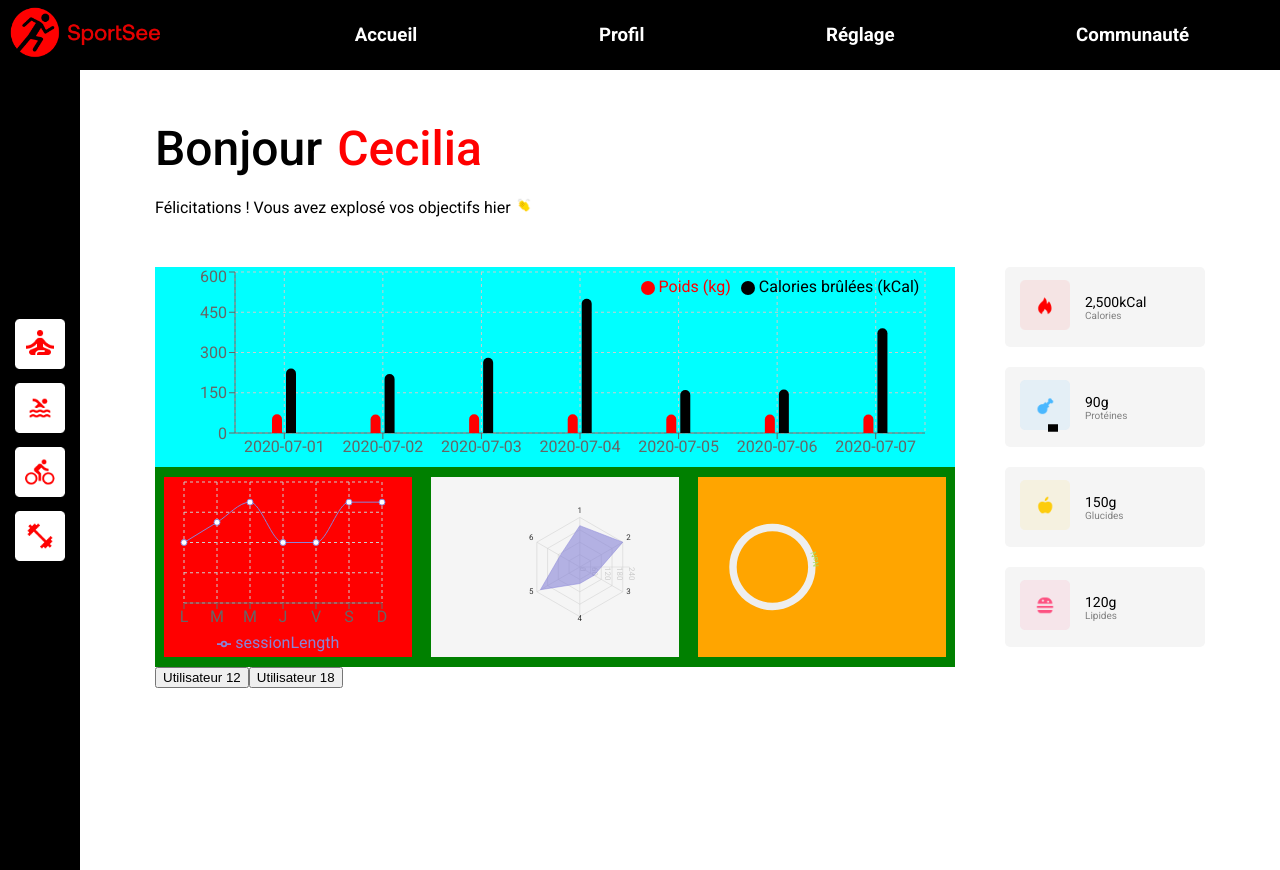
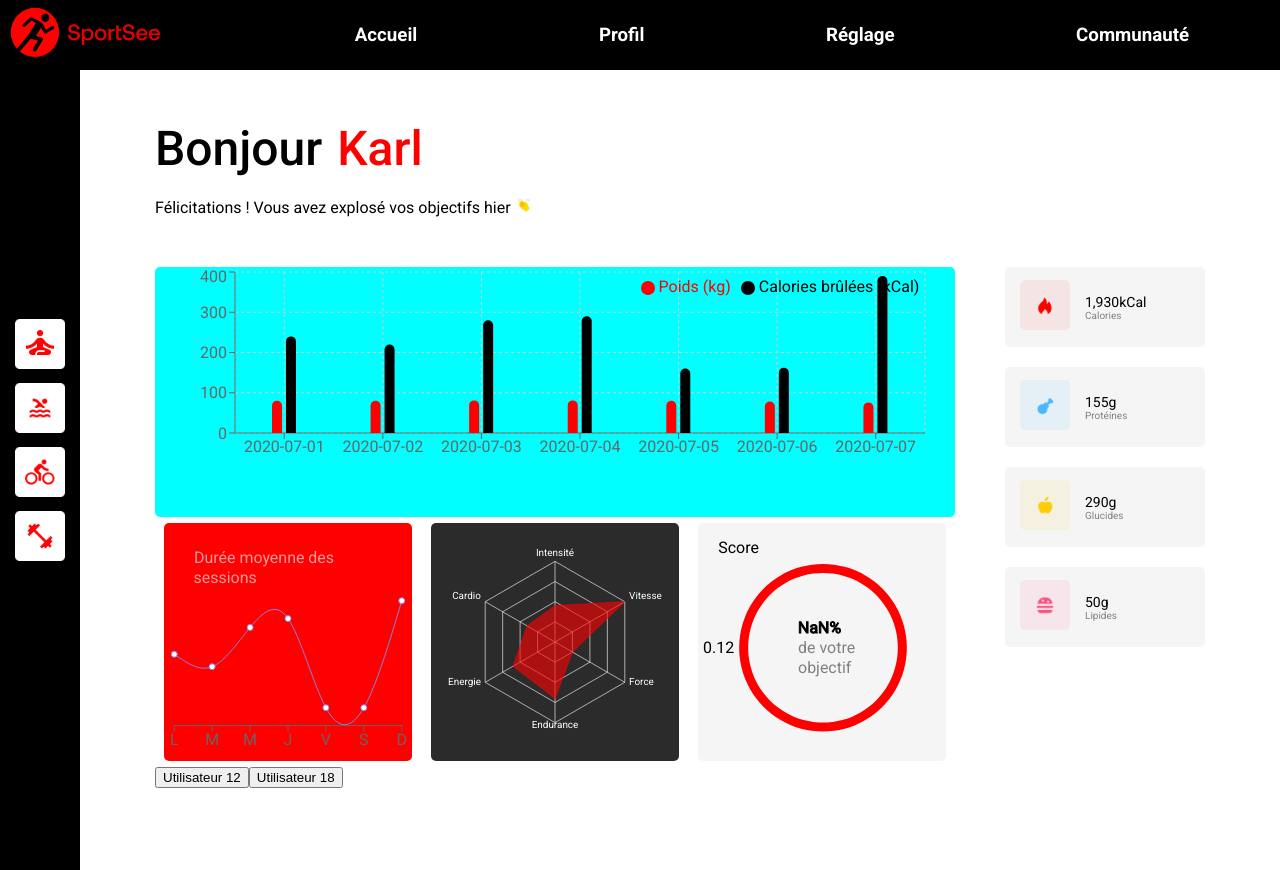
Before and after one commit to Enkiduduh/Projet-12-OpenClassrooms, a React (Create React App) app: page / in a window 1280 px wide. Built offline with nearby package versions, Linux system fonts and the light colour scheme; a small style sheet from the web is missing.

Commit message:
maj graphics

```diff
--- a/src/components/Dashboard.js
+++ b/src/components/Dashboard.js
@@ -26,7 +26,7 @@ import { UserPerformance, UserAverageSessions } from "./Modelisation";
 
 function Dashboard() {
   const [userData2, setUserData2] = useState(null);
-  const [selectedUserId, setSelectedUserId] = useState(18); // UserId initial sélectionné
+  const [selectedUserId, setSelectedUserId] = useState(12); // UserId initial sélectionné
 
   useEffect(() => {
     const fetchData = async () => {
@@ -100,6 +100,7 @@ function Dashboard() {
               <div className="upper-graphics">
                 <div className="activity-daily">
                   {userData2 && (
+                    <ResponsiveContainer width={800} height={220}>
                       <BarChart
                         width={800}
                         height={220}
@@ -142,6 +143,7 @@ function Dashboard() {
                           radius={[10, 10, 0, 0]}
                         />
                       </BarChart>
+                    </ResponsiveContainer>
                   )}
                 </div>
               </div>
@@ -152,29 +154,49 @@ function Dashboard() {
                       <ResponsiveContainer width="100%" height="100%">
                         <LineChart
                           width={700}
-                          height={200}
+                          height={100}
                           data={
                             userData2.user_average_sessions.find(
                               (user) => user.userId === selectedUserId
                             ).sessions
                           }
                           margin={{
-                            top: 5,
-                            right: 30,
-                            left: 20,
+                            top: 60,
+                            right: 10,
+                            left: 10,
                             bottom: 5,
                           }}
                         >
-                          <CartesianGrid strokeDasharray="3 3" />
                           <XAxis dataKey="day" />
-                          <Tooltip />
+                          <YAxis dataKey='sessionLength' hide={true} domain={['dataMin-10', 'dataMax+10']} />
+
+                          <Tooltip formatter={(value) => `${value} min`} />
                           <Legend />
                           <Line
-                            type="monotone"
+                            type="natural"
                             dataKey="sessionLength"
                             stroke="#8884d8"
                             activeDot={{ r: 8 }}
+                            legendType="none"
                           />
+                          <text
+                            x={100}
+                            y={40}
+                            textAnchor="middle"
+                            fill="white"
+                            fillOpacity={0.6}
+                          >
+                            Durée moyenne des
+                          </text>
+                          <text
+                            x={61}
+                            y={60}
+                            textAnchor="middle"
+                            fill="white"
+                            fillOpacity={0.6}
+                          >
+                            sessions
+                          </text>
                         </LineChart>
                       </ResponsiveContainer>
                     )}
@@ -182,11 +204,12 @@ function Dashboard() {
                 </div>
 
                 <div className="radar-stat">
-                  {userData2 &&  (
+                  {userData2 && (
+                    <ResponsiveContainer width={400} height={200}>
                       <RadarChart
-                      cx={300}
-                      cy={250}
-                      outerRadius={100}
+                        cx={200}
+                        cy={100}
+                        outerRadius={130}
                         width={500}
                         height={500}
                         data={
@@ -199,18 +222,18 @@ function Dashboard() {
                           (user) => user.userId === selectedUserId
                         ) ? (
                           <>
-                          <PolarGrid />
+                            <PolarGrid stroke="white" gridType="polygon" />
                             <PolarAngleAxis
                               dataKey="kind"
-                            tick={{ fill: "#333" }}
+                              tick={{ fill: "white" }}
                             />
-                          <PolarRadiusAxis />
+                            <PolarRadiusAxis axisLine={false} tick={false} />
                             <Radar
-                            name="Mike"
                               dataKey="value"
-                            stroke="#8884d8"
-                            fill="#8884d8"
+                              stroke="red"
+                              fill="red"
                               fillOpacity={0.6}
+                              legendType="none"
                             />
                           </>
                         ) : (
@@ -219,44 +242,52 @@ function Dashboard() {
                           </text>
                         )}
                       </RadarChart>
+                    </ResponsiveContainer>
                   )}
                 </div>
 
                 <div className="radial-chart">
                   <>
                     {userData2 && (
-                      // <ResponsiveContainer width="100%" height="100%">
+                      <ResponsiveContainer width="100%" height="100%">
                         <RadialBarChart
                           width={500}
                           height={300}
-                        cx={150}
-                        cy={150}
-                        innerRadius={80}
-                        outerRadius={150}
+                          cx={125}
+                          cy={125}
+                          innerRadius={90}
+                          outerRadius={80}
                           barSize={15}
                           data={[
                             userData2.user_main_data.find(
                               (user) => user.id === selectedUserId
                             ),
                           ]} // Fournir uniquement les données pertinentes
+                          fill="white"
                         >
                           <RadialBar
                             minAngle={15}
-                          label={{ position: "insideStart", fill: "#a4de6c" }}
+                            fill="red"
+                            label={{ position: "outside", fill: "black" }}
                             background
                             clockWise
-                          dataKey={(entry) => entry.todayScore * 100}
+                            dataKey="todayScore"
                           />
-                        <Legend
-                          iconSize={10}
-                          width={220}
-                          height={140}
-                          layout="vertical"
-                          verticalAlign="middle"
-                          wrapperStyle={style}
-                        />
+
+                          <text x={20} y={30} fill="black">
+                            Score
+                          </text>
+                          <text x={100} y={110} fill="black" stroke="black">
+                            {userData2.todayScore * 100}%
+                          </text>
+                          <text x={100} y={130} fill="grey">
+                            de votre
+                          </text>
+                          <text x={100} y={150} fill="grey">
+                            objectif
+                          </text>
                         </RadialBarChart>
-                      //  <ResponsiveContainer/>
+                      </ResponsiveContainer>
                     )}
                   </>
                 </div>
--- a/src/styles/_app.scss
+++ b/src/styles/_app.scss
@@ -18,51 +18,62 @@ body {
         display: flex;
         justify-content: space-around;
         .main-page-graphics {
-          background: grey;
           width: 800px;
-          height: 400px;
+          height: 500px;
           margin-right: 50px;
           border-radius: 5px;
           .upper-graphics {
             background-color: aqua;
             height: 50%;
+            border-radius: 5px;
+            margin: 0 auto;
+            .activity-daily {
+              display: flex;
+              justify-content: space-around;
+              align-items: center;
+            }
           }
           .lower-graphics {
-            background-color: green;
             height: 50%;
             display: flex;
             justify-content: space-around;
             align-items: center;
             .average-session {
               background-color: red;
-              height: 90%;
+              height: 95%;
               width: 31%;
-              display : flex;
+              display: flex;
               justify-content: center;
               align-items: center;
+              border-radius: 5px;
             }
             .radar-stat {
-              background-color: whitesmoke;
-              height: 90%;
+              background-color: rgb(44, 43, 43);
+              height: 95%;
               width: 31%;
-              display : flex;
+              display: flex;
               justify-content: center;
               align-items: center;
+              border-radius: 5px;
             }
+
+
             .radial-chart {
-              background-color: orange;
-              height: 90%;
+              background-color: whitesmoke;
+              height: 95%;
               width: 31%;
-              display : flex;
+              display: flex;
               justify-content: center;
               align-items: center;
+              border-radius: 5px;
             }
           }
         }
         .main-page-values {
-          color:blue;
+          color: blue;
         }
       }
     }
   }
+
 }
--- a/src/styles/index.css
+++ b/src/styles/index.css
@@ -116,18 +116,23 @@ body {
   justify-content: space-around;
 }
 .App .main-page .main-page-container .main-page-infos .main-page-graphics {
-  background: grey;
   width: 800px;
-  height: 400px;
+  height: 500px;
   margin-right: 50px;
   border-radius: 5px;
 }
 .App .main-page .main-page-container .main-page-infos .main-page-graphics .upper-graphics {
   background-color: aqua;
   height: 50%;
+  border-radius: 5px;
+  margin: 0 auto;
+}
+.App .main-page .main-page-container .main-page-infos .main-page-graphics .upper-graphics .activity-daily {
+  display: flex;
+  justify-content: space-around;
+  align-items: center;
 }
 .App .main-page .main-page-container .main-page-infos .main-page-graphics .lower-graphics {
-  background-color: green;
   height: 50%;
   display: flex;
   justify-content: space-around;
@@ -135,27 +140,30 @@ body {
 }
 .App .main-page .main-page-container .main-page-infos .main-page-graphics .lower-graphics .average-session {
   background-color: red;
-  height: 90%;
+  height: 95%;
   width: 31%;
   display: flex;
   justify-content: center;
   align-items: center;
+  border-radius: 5px;
 }
 .App .main-page .main-page-container .main-page-infos .main-page-graphics .lower-graphics .radar-stat {
-  background-color: whitesmoke;
-  height: 90%;
+  background-color: rgb(44, 43, 43);
+  height: 95%;
   width: 31%;
   display: flex;
   justify-content: center;
   align-items: center;
+  border-radius: 5px;
 }
 .App .main-page .main-page-container .main-page-infos .main-page-graphics .lower-graphics .radial-chart {
-  background-color: orange;
-  height: 90%;
+  background-color: whitesmoke;
+  height: 95%;
   width: 31%;
   display: flex;
   justify-content: center;
   align-items: center;
+  border-radius: 5px;
 }
 .App .main-page .main-page-container .main-page-infos .main-page-values {
   color: blue;
```
Also changed, not shown: 1 other file (tests, documents, lock files or other folders). Lines whose indentation alone changed are shown as unchanged.
